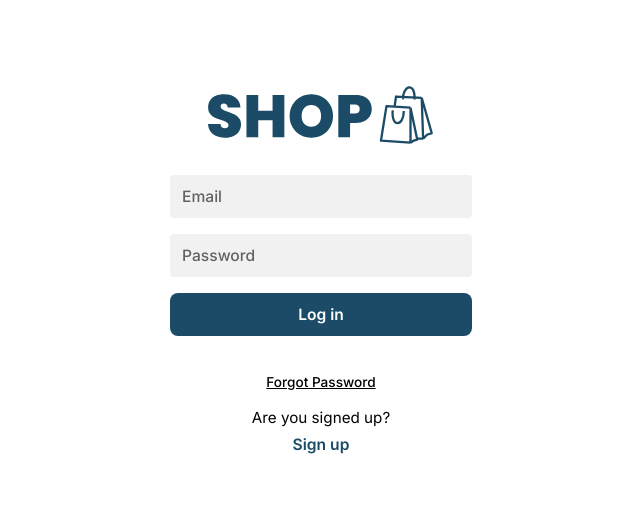
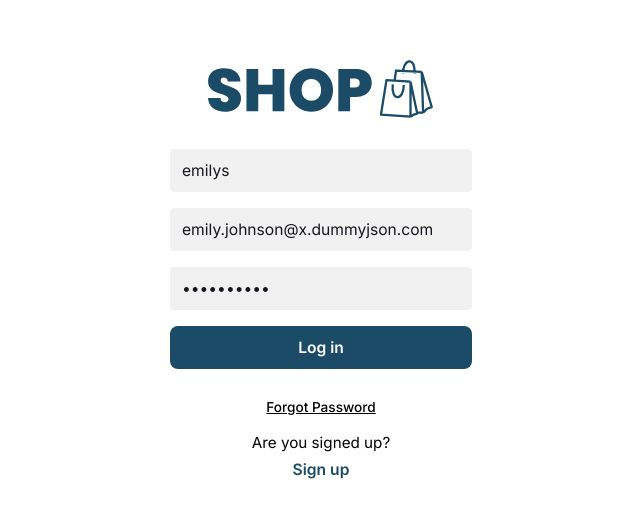
Before and after one commit to ElianeRiveraCastillo22/BOOTCAMP--FRONTEND-REACT-NTT, a React (Vite) app: page /log-in in a window 1280 px wide. Shown: the part 131-648 px from the top of the page, without its empty margins (319-959 px from the left). Built offline with nearby package versions, Linux system fonts and the light colour scheme.

Commit message:
feat: [ agregar validaciones al formulario de login ]

```diff
--- a/src/css/form.css
+++ b/src/css/form.css
@@ -58,7 +58,6 @@
     font-weight: 800;
 }
 .form-footer {
-    padding-top: 1.375rem;
     display: flex;
     flex-direction: column;
     align-items: center;
--- a/src/pages/Login/Login.tsx
+++ b/src/pages/Login/Login.tsx
@@ -1,19 +1,40 @@
 import "css/form.css";
-import { InputForm } from "../components/Form/InputForm";
 import { ButtonForm } from "../components/Form/ButtonForm";
 import { ModuleRoutes } from "../routes";
 import { NavLink } from "react-router-dom";
 import { Modal } from "../components/Modal/Modal";
 import { ForgotPassword } from "./components/ForgotPassword";
+import { zodResolver } from "@hookform/resolvers/zod/src/zod.js";
+import { SubmitHandler, useForm } from "react-hook-form";
 import { useModalContext } from "@/context/Modal/UseModalContext";
+import {
+    FormValuesLogin,
+    schemaLogin,
+} from "../components/Form/schema/form.schema";
+import { InputLogin } from "../components/Form/InputForm/InputLogin";
+
 export const Login = () => {
+    const { isOpenModal, setIsOpenModal} = useModalContext();
+    const {
+        control,
+        handleSubmit,
+        formState: { errors },
+    } = useForm<FormValuesLogin>({
+        resolver: zodResolver(schemaLogin),
+        mode: "onBlur",
+        defaultValues:{
+            username:"emilys",
+            email:"emily.johnson@x.dummyjson.com",
+            password:"emilyspass"
+        }
+    });
 
-    const { setState } = useModalContext()
-
+    const onSubmit: SubmitHandler<FormValuesLogin> = (data) => {
+        console.log(data);
+    };
     const openModal = () => {
-      setState(true)
-    }
-
+        setIsOpenModal(true);
+    };
     return (
         <div className="form-container">
             <section className="form-section">
@@ -23,20 +44,30 @@ export const Login = () => {
                         alt="Logo de la tienda"
                     />
                 </figure>
-                <form className="form">
-                    <InputForm
+                <form className="form" onSubmit={handleSubmit(onSubmit)}>
+                    <InputLogin
+                        name="username"
+                        control={control}
+                        type="name"
+                        error={errors.email}
+                        placeholder="User name"
+                    />
+                    <InputLogin
+                        name="email"
+                        control={control}
                         type="email"
-                        id="Email"
+                        error={errors.email}
                         placeholder="Email"
-                        name="Email"
                     />
-                    <InputForm
+                    <InputLogin
+                        name="password"
+                        control={control}
+                        error={errors.password}
                         type="password"
-                        id="Password"
                         placeholder="Password"
-                        name="Password"
                     />
-                    <ButtonForm nameButton="Log in" />
+                    <ButtonForm nameButton="Log in" type="submit" />
+                </form>
                 <footer className="form-footer">
                     <button
                         type="button"
@@ -45,19 +76,14 @@ export const Login = () => {
                     >
                         Forgot Password
                     </button>
-                        <Modal>
-                            <ForgotPassword/>
-                        </Modal>
+                    <Modal>{isOpenModal && <ForgotPassword />}</Modal>
                     <div className="form-footer__signup">
                         <p>Are you signed up?</p>
-                            <NavLink to={ModuleRoutes.SignUp}>
-                                <a href="/signup" className="form-link">
+                        <NavLink to={ModuleRoutes.SignUp} className="form-link">
                             Sign up
-                                </a>
                         </NavLink>
                     </div>
                 </footer>
-                </form>
             </section>
         </div>
     );
```
Lines whose indentation alone changed are shown as unchanged.
